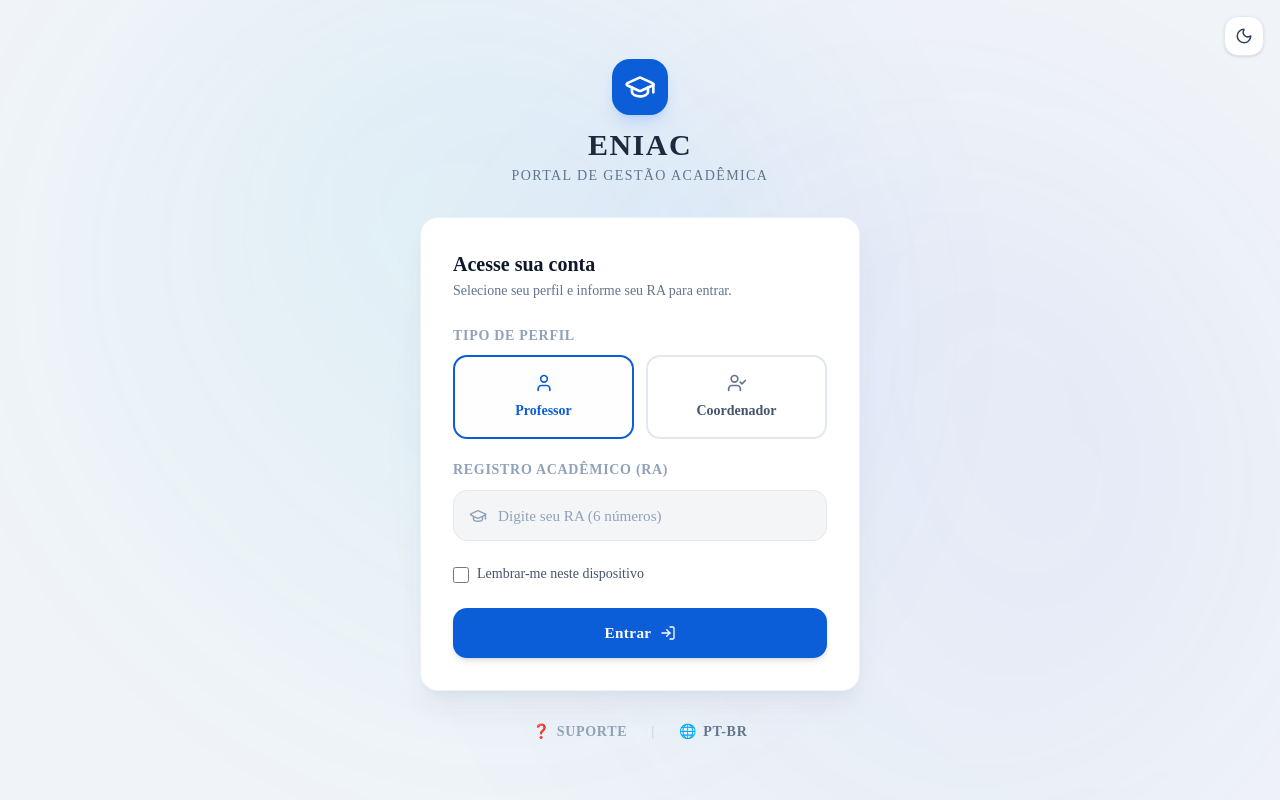
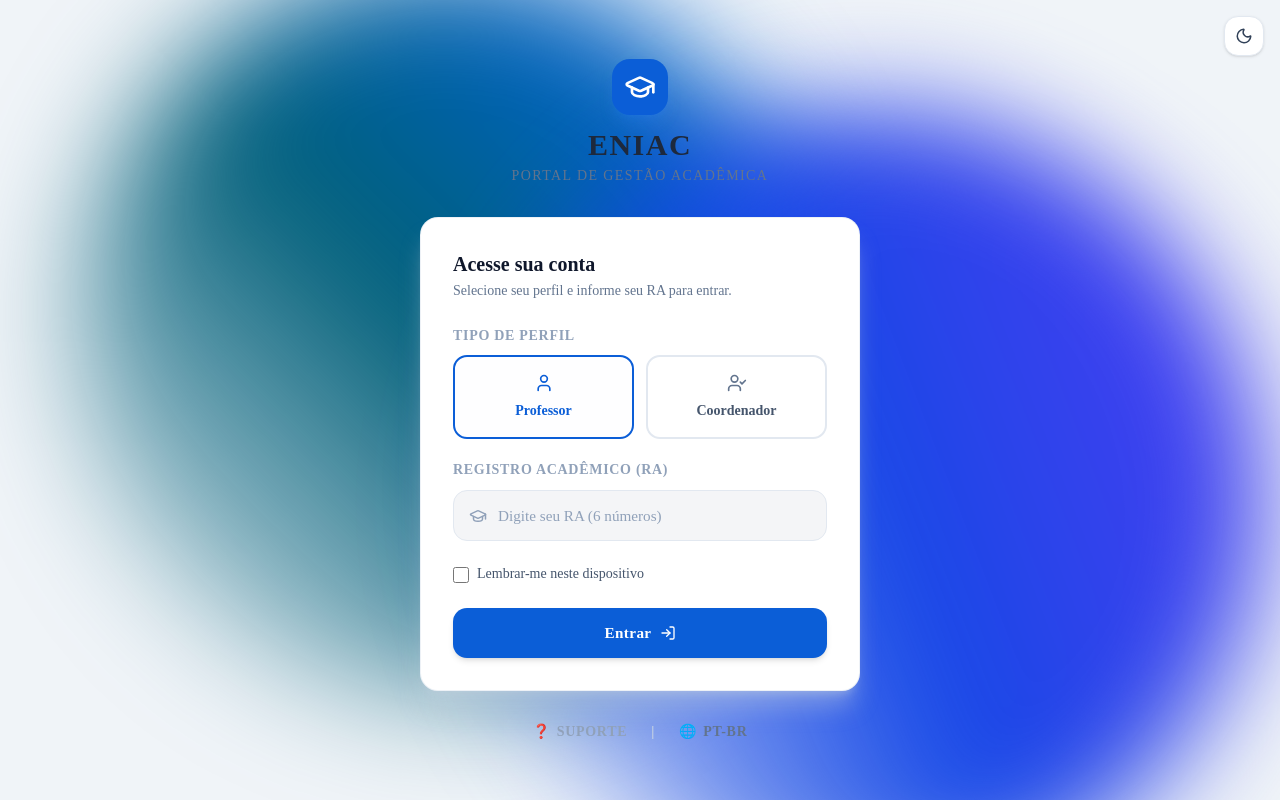
Before and after one commit to thalytaestevam02-dot/frontproject, a Next.js app: page /cadastro in a window 1280 px wide. Built offline with nearby package versions, Linux system fonts and the light colour scheme.

Commit message:
alteração nas cores das ondas de fundo da página cadastro e alteração nos ícones nas páginas Professor

```diff
--- a/components/Cadastro.tsx
+++ b/components/Cadastro.tsx
@@ -86,11 +86,13 @@
         .onda-azul-2 { animation: moverOndaDireita 26s infinite ease-in-out; }
       `}</style>
 
-      <div className={`absolute top-0 left-0 w-[80vmin] h-[80vmin] rounded-full bg-linear-to-br from-blue-600/25 via-cyan-500/15 to-transparent pointer-events-none onda-azul-1 transition-all duration-500 ${
-        isDarkMode ? 'blur-[100px] md:blur-[140px] opacity-100' : 'blur-[80px] md:blur-[110px] opacity-40'
+      <div className={`absolute top-0 left-0 w-[80vmin] h-[80vmin] rounded-full bg-linear-to-br from-blue-600 via-cyan-800 to-transparent pointer-events-none onda-azul-1 transition-all duration-500 ${
+        isDarkMode ? 'blur-[100px] md:blur-[140px] opacity-100'
+                   : 'blur-[50px] md:blur-[50px] opacity-400'
       }`} />
-      <div className={`absolute bottom-0 right-0 w-[90vmin] h-[90vmin] rounded-full bg-linear-to-tl from-indigo-600/20 via-blue-700/10 to-transparent pointer-events-none onda-azul-2 transition-all duration-500 ${
-        isDarkMode ? 'blur-[110px] md:blur-[150px] opacity-100' : 'blur-[90px] md:blur-[120px] opacity-40'
+      <div className={`absolute bottom-0 right-0 w-[90vmin] h-[90vmin] rounded-full bg-linear-to-tl from-indigo-600 via-blue-700 to-transparent pointer-events-none onda-azul-2 transition-all duration-500 ${
+        isDarkMode ? 'blur-[110px] md:blur-[150px] opacity-100'
+                   : 'blur-[50px] md:blur-[50px] opacity-400'
       }`} />
 
       <div className="absolute top-4 right-4 z-50">
--- a/components/Perfil_Ia_Professor.tsx
+++ b/components/Perfil_Ia_Professor.tsx
@@ -1,6 +1,7 @@
 'use client';
 
 import React, {useState} from 'react';
+import { useRouter } from 'next/navigation';
 import { useThemeStorage } from "../lib/useThemeStorage";
 import Image from 'next/image';
 import Link from 'next/link';
@@ -79,6 +80,7 @@
 }
 
 export default function GeradorGradeIA() {
+  const router = useRouter();
   const [prompt, setPrompt] = useState('');
   const [isLoading, setIsLoading] = useState(false);
   const { isDarkMode, toggleTheme } = useThemeStorage();
@@ -174,9 +176,11 @@
 
             <div className="pt-4 border-t border-gray-200 dark:border-gray-800 flex flex-col gap-1">
               <div className="flex items-center gap-3 px-3 py-2 hover:bg-gray-100 dark:hover:bg-gray-800 rounded-lg cursor-pointer text-gray-400 dark:text-gray-500 hover:text-gray-700 dark:hover:text-white transition-colors">
-                <Headphones size={16} /> <span className="text-sm font-medium">Suporte</span>
+                <Settings size={16} /> <span className="text-sm font-medium">Configurações</span>
               </div>
-              <div className="flex items-center gap-3 px-3 py-2 hover:bg-red-50 dark:hover:bg-red-950/30 text-gray-400 dark:text-gray-500 hover:text-red-500 dark:hover:text-red-400 rounded-lg cursor-pointer transition-colors">
+              <div
+              onClick={() => router.push("/cadastro")}
+              className="flex items-center gap-3 px-3 py-2 hover:bg-red-50 dark:hover:bg-red-950/30 text-gray-400 dark:text-gray-500 hover:text-red-500 dark:hover:text-red-400 rounded-lg cursor-pointer transition-colors">
                 <LogOut size={16} /> <span className="text-sm font-medium">Sair</span>
               </div>
             </div>
--- a/components/Perfil_Professor.tsx
+++ b/components/Perfil_Professor.tsx
@@ -1,12 +1,13 @@
 'use client'
 
 import React, {useState} from 'react';
+import { useRouter } from 'next/navigation';
 import { useThemeStorage } from "../lib/useThemeStorage";
 import Image from "next/image";
 import Link from "next/link";
 import {
   User, BookOpen, Bell, Plus, Headphones, LogOut, Bot, Sun, Moon,
-  LayoutDashboard, FileText, GraduationCap, Search, Calendar, MapPin, Clock, Users, AlertTriangle
+  LayoutDashboard, FileText, GraduationCap, Search, Calendar, MapPin, Clock, Users, AlertTriangle,Settings
 } from 'lucide-react';
 interface NavItemProps {
   icon: React.ReactNode;
@@ -38,6 +39,7 @@
 
 // ================= COMPONENTE PRINCIPAL =================
 const ProfessorDashboard = () => {
+  const router = useRouter();
   const { isDarkMode, toggleTheme } = useThemeStorage();
   return (
     <div className={`${isDarkMode ? 'dark bg-[#0f1115] text-gray-300' : 'bg-gray-300 text-gray-700'} h-screen overflow-hidden font-sans p-6 transition-colors duration-300`}>
@@ -86,9 +88,11 @@
 
             <div className="pt-4 border-t border-gray-200 dark:border-gray-800 flex flex-col gap-1">
               <div className="flex items-center gap-3 px-3 py-2 hover:bg-gray-100 dark:hover:bg-gray-800 rounded-lg cursor-pointer text-gray-400 dark:text-gray-500 hover:text-gray-700 dark:hover:text-white transition-colors">
-                <Headphones size={16} /> <span className="text-sm font-medium">Suporte</span>
+                <Settings size={16} /> <span className="text-sm font-medium">Configurações</span>
               </div>
-              <div className="flex items-center gap-3 px-3 py-2 hover:bg-red-50 dark:hover:bg-red-950/30 text-gray-400 dark:text-gray-500 hover:text-red-500 dark:hover:text-red-400 rounded-lg cursor-pointer transition-colors">
+              <div
+              onClick={() => router.push("/cadastro")}
+              className="flex items-center gap-3 px-3 py-2 hover:bg-red-50 dark:hover:bg-red-950/30 text-gray-400 dark:text-gray-500 hover:text-red-500 dark:hover:text-red-400 rounded-lg cursor-pointer transition-colors">
                 <LogOut size={16} /> <span className="text-sm font-medium">Sair</span>
               </div>
             </div>
@@ -152,7 +156,7 @@
                   <div className="flex justify-between items-start">
                     <div>
                       <h3 className="text-2xl font-bold text-gray-800 dark:text-white">Prof. Lucio Luzzeti</h3>
-                      {/* Teste pra ver se o Push/Pull funcionou !!!!!!!!!!!!!!!! */}
+
                       <p className="mt-0.5 mb-3 flex items-center gap-1 text-sm font-bold text-[#0052cc] dark:text-blue-400">
                         🔷 Coordenador de Design Digital & UX
                       </p>
```
